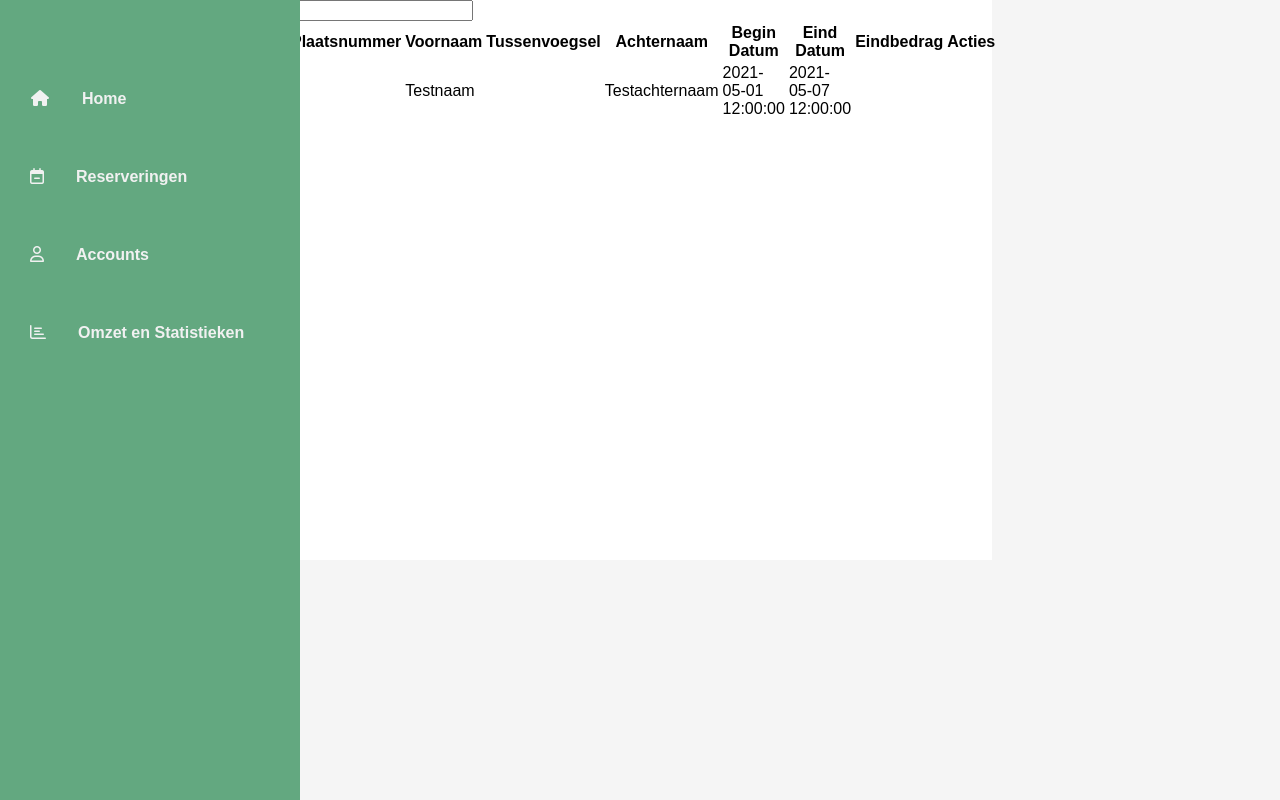
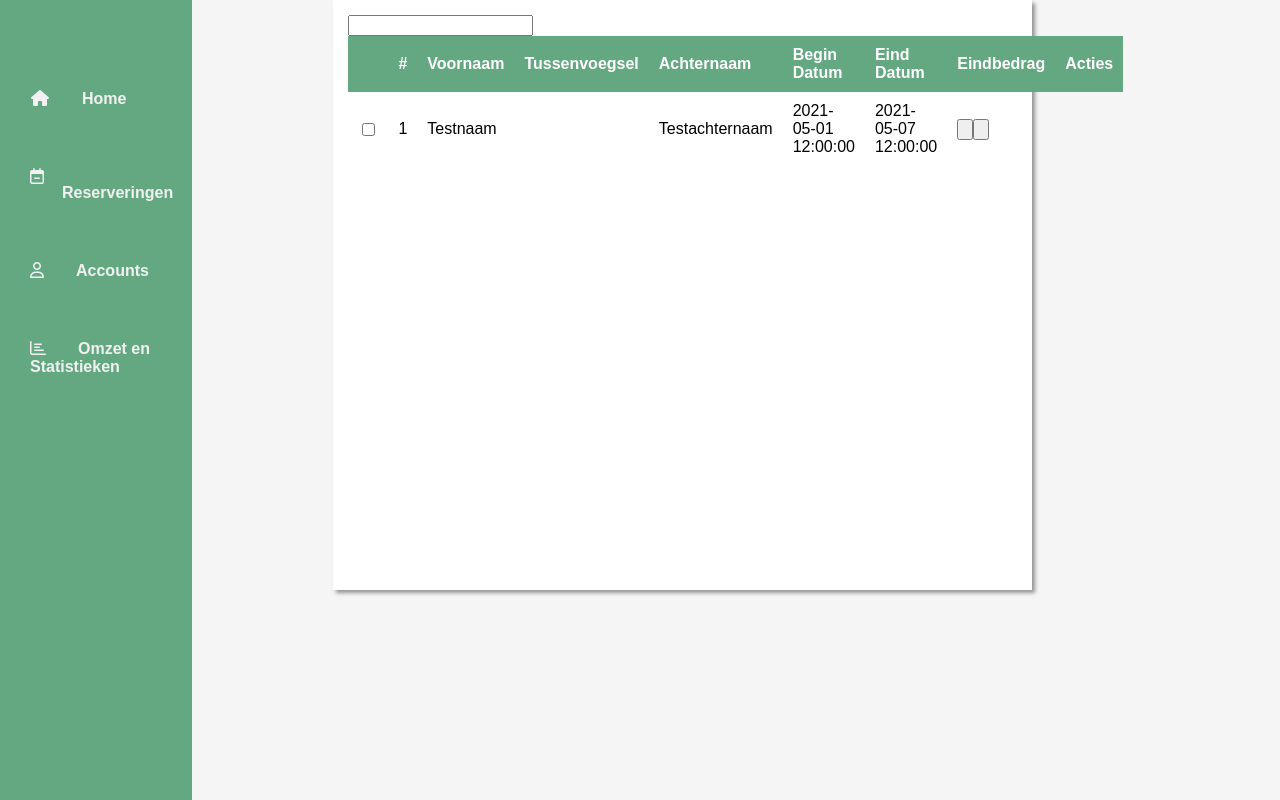
Before and after one commit to roobxd/EindProjectAO3, a PHP site: page /reserveringen.php in a window 1280 px wide. Run offline with PHP 8.4, Linux system fonts and the light colour scheme; data comes from the database, SQL or seed files in the repository; some libraries are stand-ins or nearby versions.

Commit message:
cba to continue

```diff
--- a/assets/php/reservering.php
+++ b/assets/php/reservering.php
@@ -21,6 +21,14 @@
         public $tent_groot;
         public $auto;
 
+
+        const PRIJZEN = array(
+            "kinderen4_12" => 4,
+            "" => ""
+
+        );
+
+
         function __construct(Array $prop=array()){
             foreach($prop as $key => $value){
                 $this->{$key} = $value;
@@ -39,6 +47,13 @@
             );
             return $result;
         }
+
+
+        function calculate_price(){
+
+        }
+
+
     }
 
 
--- a/assets/template/dashboard_template.html
+++ b/assets/template/dashboard_template.html
@@ -14,7 +14,7 @@
                 position: fixed;
                 top: 0;
                 left: 0;
-                width: 300px;
+                width: 15%;
                 background-color: rgb(99, 168, 128);
             }
 
--- a/dashboard/reserveringen.php
+++ b/dashboard/reserveringen.php
@@ -8,21 +8,49 @@
 <html>
     <style>
         body {
+
+        }
+
+        #main{
+            width: auto;
+            height: 100%;
             background-color: #f5f5f5;
         }
 
         #reserveringen-container{
             background-color: #ffffff;
             height: 70%;
-            width: 55%;
-            margin: 0 auto;
+            width: 60%;
+            padding: 15px;
+            margin-left: 15%;
+            box-shadow: 3px 3px 4px rgba(0,0,0,0.4);
+
         }
+
+        #reserveringen-container__reserveringen-table table{
+            border-collapse: collapse;
+            width: 100%;
+        }
+
+        #reserveringen-container__reserveringen-table th{
+            padding: 10px;
+            text-align: left;
+            background-color: rgb(99, 168, 128);
+            color: #ffffff;
+        }
+
+        #reserveringen-container__reserveringen-table td{
+            padding: 10px;
+            text-align: left;
+        }
+
 
     </style>
     <head>
 
     </head>
     <body>
+        <div id="main">
             <div id="reserveringen-container">
                 <div id="reserveringen-container__options">
                     <div id="reserveringen-container__options__content">
@@ -32,19 +60,21 @@
                 </div>
                 <div id="reserveringen-container__reserveringen-table">
                     <table>
-                    <tr><th>Plaatsnummer</th><th>Voornaam</th><th>Tussenvoegsel</th><th>Achternaam</th><th>Begin Datum</th><th>Eind Datum</th><th>Eindbedrag</th><th>Acties</th></tr>
+                        <tr><th></th><th>#</th><th>Voornaam</th><th>Tussenvoegsel</th><th>Achternaam</th><th>Begin Datum</th><th>Eind Datum</th><th>Eindbedrag</th><th>Acties</th></tr>
                         <?php
                             foreach(returnReserveringen() as $reservering){
                                 echo "<tr>";
+                                echo "<td> <input type='checkbox'> </td>";
                                 foreach($reservering->return_small_result() as $result){
                                     echo "<td>".$result."</td>";
                                 }
+                                echo "<td> <input type='button'><input type='button'> </td>";
                                 echo "</tr>";
                             }
-
                         ?>
                     </table>
                 </div>
             </div>
+        </div>
     </body>
 </htm>
```
Lines whose indentation alone changed are shown as unchanged.
